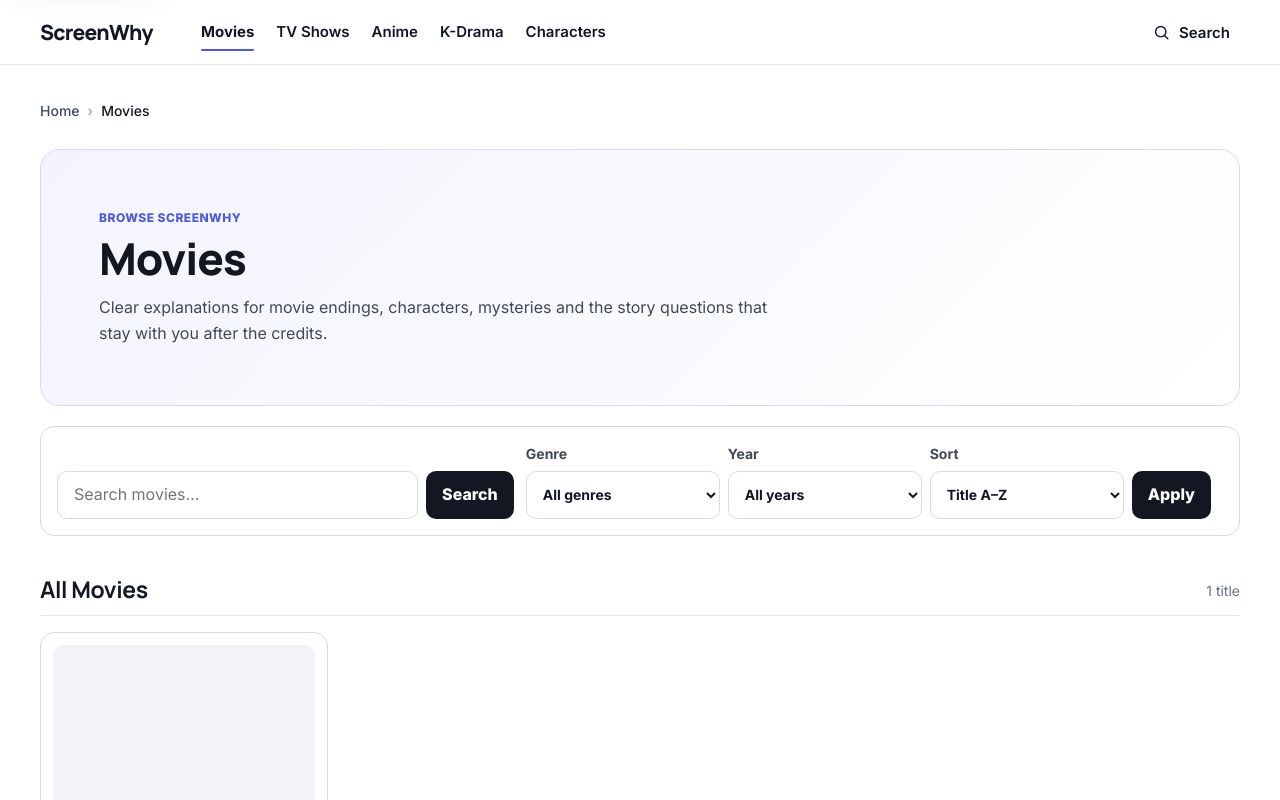
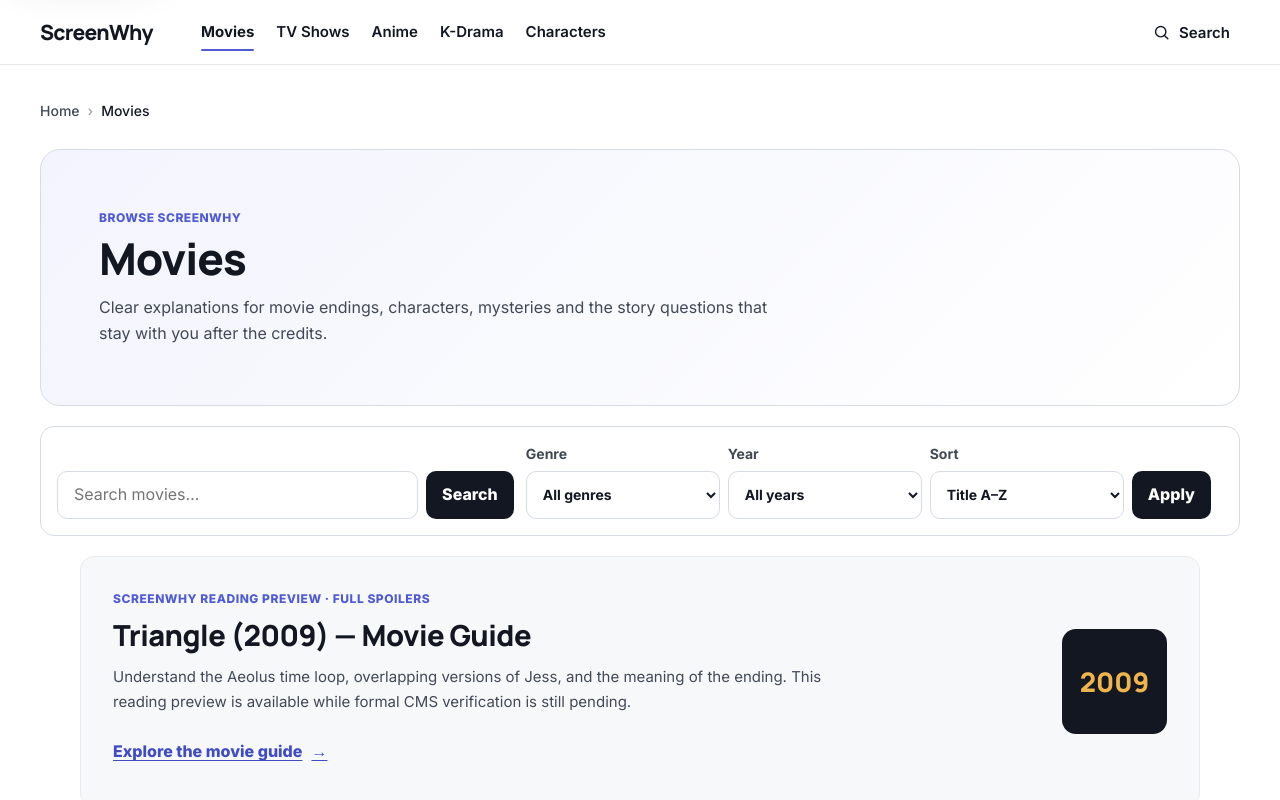
Before and after one commit to rajudasrudrov2/screenwhy-web, a Next.js app: page /movies in a window 1280 px wide. Shown: the top 800 px of the page. Built offline with nearby package versions, Linux system fonts and the light colour scheme.

Commit message:
Show Triangle movie reading guide in archive separately from verified titles

```diff
--- a/src/features/archive/ArchivePage.tsx
+++ b/src/features/archive/ArchivePage.tsx
@@ -4,6 +4,7 @@ import { PageContainer } from "@/components/layout/Layout";
 import { Breadcrumbs } from "@/components/navigation/Breadcrumbs";
 import { PUBLIC_HUB_ROUTES } from "@/config/routes";
 import { CompactEmptyState } from "@/features/utility-states";
+import { matchesTriangleReadingQuery, TriangleDiscoveryCard } from "@/features/triangle-preview/TriangleDiscoveryCard";
 import type { CharacterArchiveViewModel, TitleArchiveViewModel } from "./archive.types";
 import {
   archiveBaseRoute,
@@ -87,11 +88,17 @@ function TitleControls({ model }: { readonly model: TitleArchiveViewModel }) {
 export function TitleArchivePage({ model }: { readonly model: TitleArchiveViewModel }) {
   const { definition, filters, results } = model;
   const resultLabel = `${results.totalItems} ${results.totalItems === 1 ? "title" : "titles"}`;
+  const showTriangleReadingPreview = definition.routeFamily === "movies"
+    && results.page === 1
+    && !filters.genreSlug
+    && (!filters.releaseYear || filters.releaseYear === 2009)
+    && (!filters.query || matchesTriangleReadingQuery(filters.query));
   return (
     <PageContainer className={styles.page}>
       <Breadcrumbs items={[{ label: "Home", href: PUBLIC_HUB_ROUTES.home }, { label: definition.heading }]} />
       <ArchiveHero heading={definition.heading} description={definition.description} />
       <TitleControls model={model} />
+      {showTriangleReadingPreview ? <TriangleDiscoveryCard kind="movie" /> : null}
       <section className={styles.results} aria-labelledby={`${definition.routeFamily}-results-heading`}>
         <div className={styles.resultsHeading}>
           <h2 id={`${definition.routeFamily}-results-heading`}>{filters.query ? `Results for “${filters.query}”` : `All ${definition.heading}`}</h2>
```
